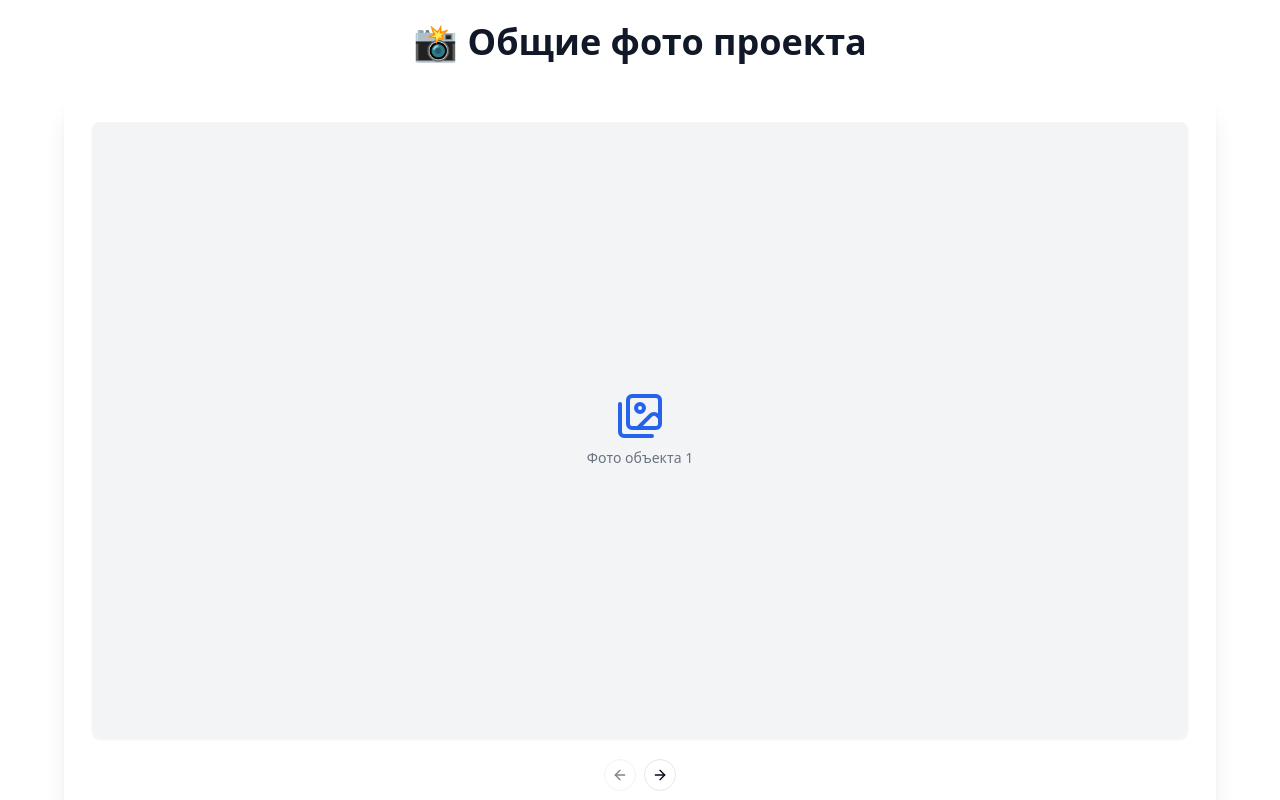
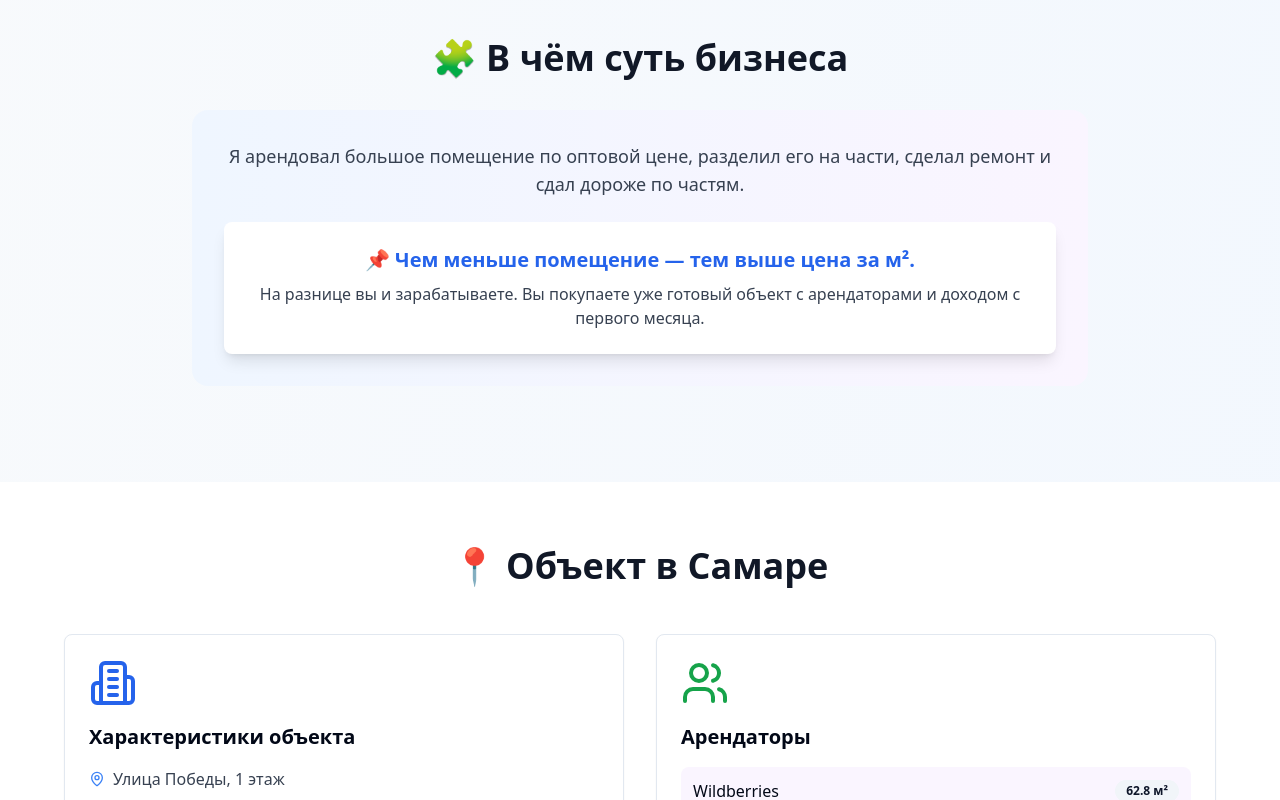
Before and after one commit to DmCh19/rent-ready-business-now, a React (Vite) app: page / in a window 1280 px wide. Shown: the part 680-1480 px from the top of the page. Built offline with nearby package versions, Linux system fonts and the light colour scheme.

Commit message:
Remove photo blocks
Remove all instances of photo-related components and placeholders from the landing page.

```diff
--- a/src/pages/Index.tsx
+++ b/src/pages/Index.tsx
@@ -4,12 +4,10 @@ import { Button } from "@/components/ui/button";
 import { Input } from "@/components/ui/input";
 import { Textarea } from "@/components/ui/textarea";
 import { Badge } from "@/components/ui/badge";
-import { Building2, TrendingUp, Clock, DollarSign, Shield, Users, Calculator, Phone, Mail, MapPin, Star, CheckCircle, FileCheck, ClipboardList, BookOpen, UserCheck, Images } from "lucide-react";
+import { Building2, TrendingUp, Clock, DollarSign, Shield, Users, Calculator, Phone, Mail, MapPin, Star, CheckCircle, FileCheck, ClipboardList, BookOpen, UserCheck } from "lucide-react";
 import { useState } from "react";
 import { useToast } from "@/hooks/use-toast";
 import { Dialog, DialogContent, DialogHeader, DialogTitle, DialogTrigger } from "@/components/ui/dialog";
-import { Carousel, CarouselContent, CarouselItem, CarouselNext, CarouselPrevious } from "@/components/ui/carousel";
-import { AspectRatio } from "@/components/ui/aspect-ratio";
 
 const Index = () => {
   const [formData, setFormData] = useState({
@@ -76,45 +74,6 @@ const Index = () => {
             <Button size="lg" className="bg-green-500 hover:bg-green-600 text-white px-8 py-4 text-lg">
               Узнать подробности
             </Button>
-          </div>
-        </div>
-      </section>
-
-      {/* Project Photos Carousel */}
-      <section className="py-12 bg-white">
-        <div className="container mx-auto px-4">
-          <div className="max-w-6xl mx-auto">
-            <h2 className="text-3xl md:text-4xl font-bold text-center mb-8 text-gray-900">
-              📸 Общие фото проекта
-            </h2>
-            <Card className="border-none shadow-xl overflow-hidden">
-              <CardContent className="p-6">
-                <Carousel className="w-full">
-                  <CarouselContent>
-                    {[1, 2, 3, 4].map((index) => (
-                      <CarouselItem key={index}>
-                        <div className="p-1">
-                          <Card className="border-none overflow-hidden">
-                            <CardContent className="p-0">
-                              <AspectRatio ratio={16/9} className="bg-gray-100 flex items-center justify-center">
-                                <div className="flex flex-col items-center justify-center text-center gap-2">
-                                  <Images className="w-12 h-12 text-blue-600" />
-                                  <p className="text-sm text-gray-500">Фото объекта {index}</p>
-                                </div>
-                              </AspectRatio>
-                            </CardContent>
-                          </Card>
-                        </div>
-                      </CarouselItem>
-                    ))}
-                  </CarouselContent>
-                  <div className="mt-4 flex items-center justify-center gap-2">
-                    <CarouselPrevious className="relative inset-auto left-0 right-0 top-0 translate-y-0" />
-                    <CarouselNext className="relative inset-auto left-0 right-0 top-0 translate-y-0" />
-                  </div>
-                </Carousel>
-              </CardContent>
-            </Card>
           </div>
         </div>
       </section>
@@ -452,9 +411,10 @@ const Index = () => {
                   </div>
                 </div>
               </div>
-              <div className="bg-gray-100 rounded-lg p-4 aspect-square flex items-center justify-center">
-                <div className="text-center text-gray-500">
-                  <p className="font-medium">Здесь будет фото с партнёром</p>
+              <div className="bg-blue-50 rounded-lg p-8">
+                <div className="text-center text-blue-800">
+                  <p className="text-xl font-medium mb-2">Дмитрий и Иван</p>
+                  <p className="text-gray-600">Предприниматели, создаем объекты с пассивным доходом</p>
                 </div>
               </div>
             </div>
@@ -472,10 +432,9 @@ const Index = () => {
           <div className="max-w-5xl mx-auto">
             <Card className="overflow-hidden">
               <div className="grid md:grid-cols-2">
-                <div className="bg-gray-100 p-4 aspect-video flex items-center justify-center">
-                  <div className="text-center text-gray-500">
-                    <p className="font-medium">Здесь будет фото второго объекта</p>
-                  </div>
+                <div className="bg-blue-100 p-8 flex flex-col justify-center">
+                  <h3 className="text-xl font-bold mb-4 text-blue-800">Ул. Ленинградская</h3>
+                  <p className="text-gray-600 mb-4">Готовый бизнес с пассивным доходом</p>
                 </div>
                 <CardContent className="p-8">
                   <div className="space-y-6">
```
